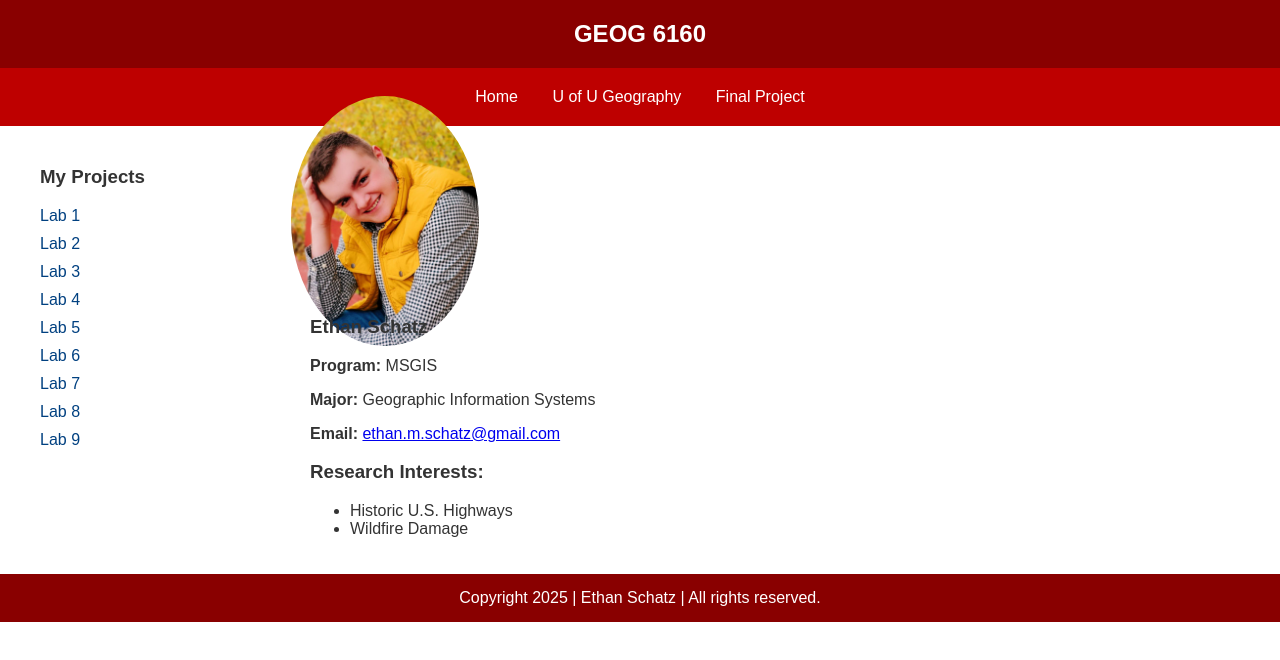
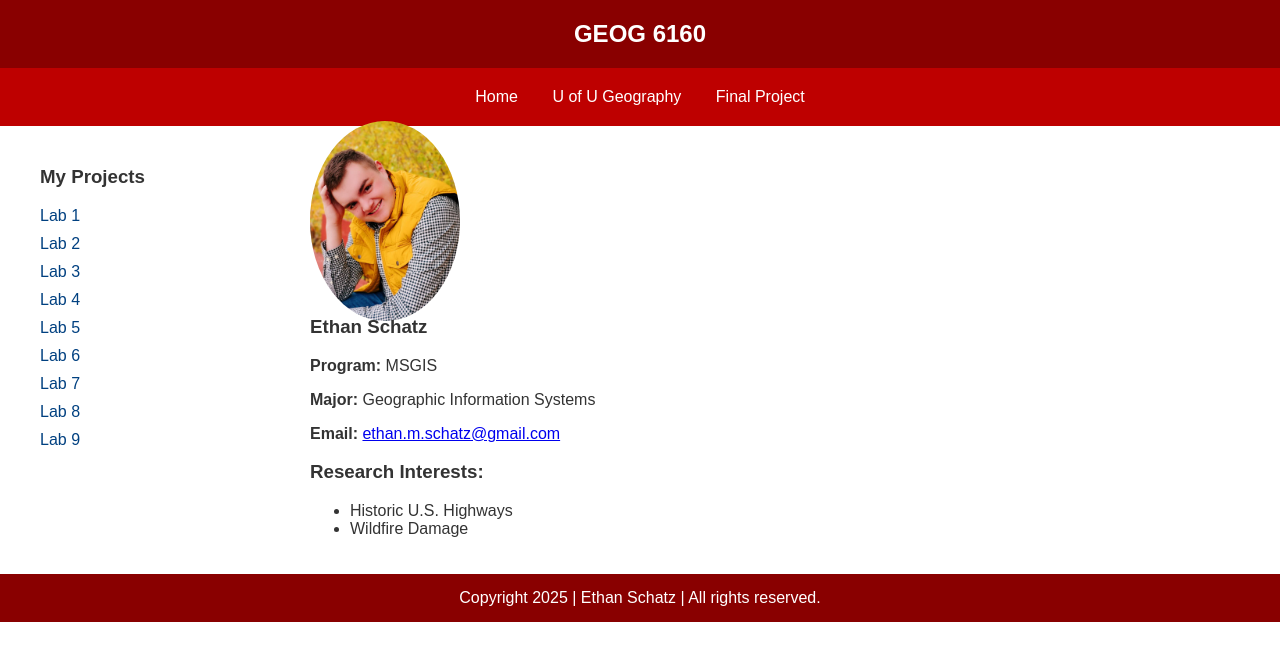
Before and after one commit to eschatz02/GEOG6160-Portfolio, a plain HTML site: page index.html in a window 1280 px wide. Drawn offline with Linux system fonts and the light colour scheme.

Commit message:
Update index.html

```diff
--- a/index.html
+++ b/index.html
@@ -8,8 +8,8 @@
     <style>
         /* Inline CSS for image styling */
         .image-box img {
-            width: 200px;  /* Adjust the width as needed */
-            height: 250px; /* Adjust the height to match the width for a perfect circle */
+            width: 250px;  /* Adjust the width as needed */
+            height: 200px; /* Adjust the height to match the width for a perfect circle */
             border-radius: 50%;  /* This makes the image a circle */
             object-fit: cover;   /* Ensures the image covers the entire circle area */
         }
```
